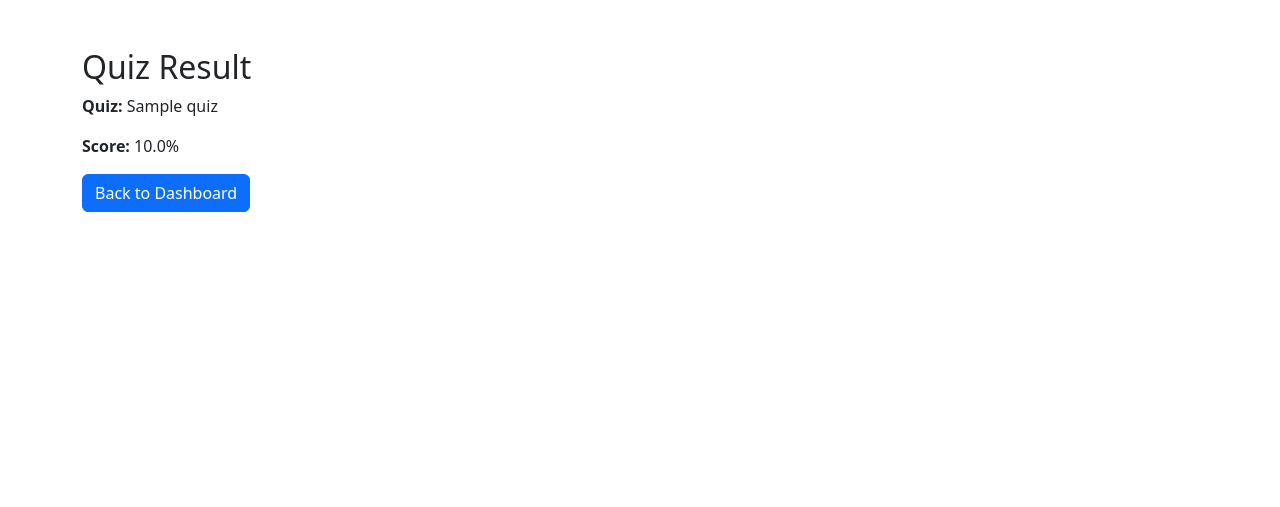
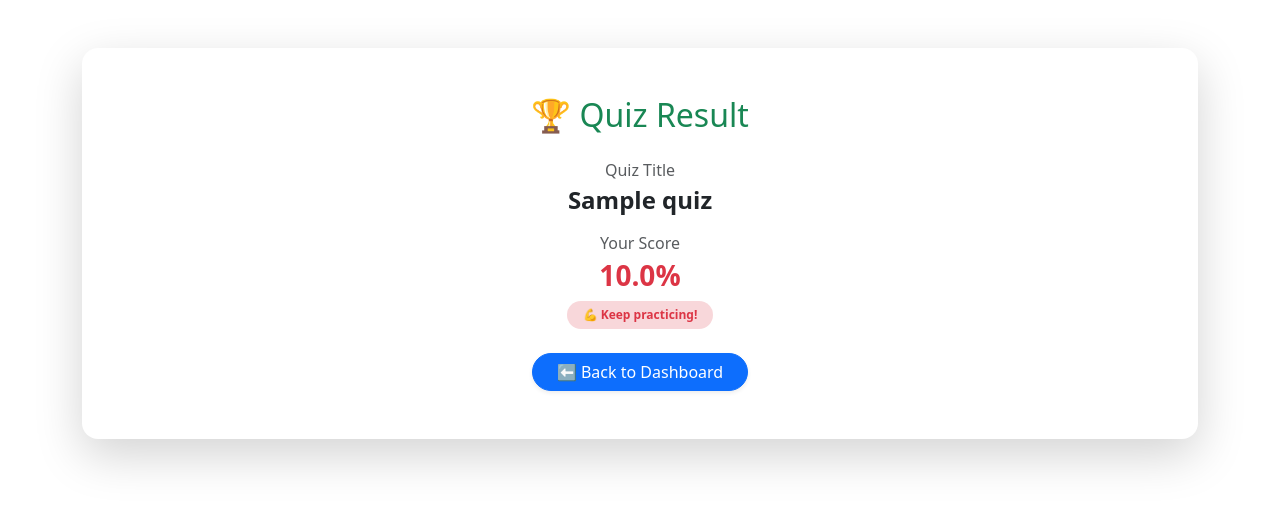
Before and after one commit to zalwan/django-modular-quiz-app, a Django app: page /quiz/result/1/ in a window 1280 px wide. Shown: the top 507 px of the page. Run offline with Django 5.2, Linux system fonts and the light colour scheme; a user stored in the database is signed in; tables that the repository leaves empty hold one stand-in row (values such as "Sample post"); parts of the project's set-up code (start-up, migrations or seed data) failed here and were passed over.

Commit message:
feat: styling result page

```diff
--- a/templates/quiz/result.html
+++ b/templates/quiz/result.html
@@ -1,10 +1,41 @@
 {% extends "base.html" %} {% block content %}
 <div class="container mt-5">
-  <h2>Quiz Result</h2>
-  <p><strong>Quiz:</strong> {{ attempt.quiz.title }}</p>
-  <p><strong>Score:</strong> {{ attempt.score }}%</p>
-  <a href="{% url 'dashboard:index' %}" class="btn btn-primary"
-    >Back to Dashboard</a
-  >
+  <div class="card shadow-lg border-0 rounded-4 text-center">
+    <div class="card-body p-5">
+      <h2 class="mb-4 text-success">🏆 Quiz Result</h2>
+
+      <div class="mb-3">
+        <p class="mb-1 text-muted">Quiz Title</p>
+        <h4 class="fw-bold">{{ attempt.quiz.title }}</h4>
+      </div>
+
+      <div class="mb-4">
+        <p class="mb-1 text-muted">Your Score</p>
+        <h3
+          class="fw-bold {% if attempt.score >= 70 %}text-success{% else %}text-danger{% endif %}"
+        >
+          {{ attempt.score }}%
+        </h3>
+        {% if attempt.score >= 70 %}
+        <span
+          class="badge bg-success-subtle text-success rounded-pill px-3 py-2"
+        >
+          🎉 Great job!
+        </span>
+        {% else %}
+        <span class="badge bg-danger-subtle text-danger rounded-pill px-3 py-2">
+          💪 Keep practicing!
+        </span>
+        {% endif %}
+      </div>
+
+      <a
+        href="{% url 'dashboard:index' %}"
+        class="btn btn-primary btn-md rounded-pill shadow-sm px-4"
+      >
+        ⬅ Back to Dashboard
+      </a>
+    </div>
+  </div>
 </div>
 {% endblock %}
```
